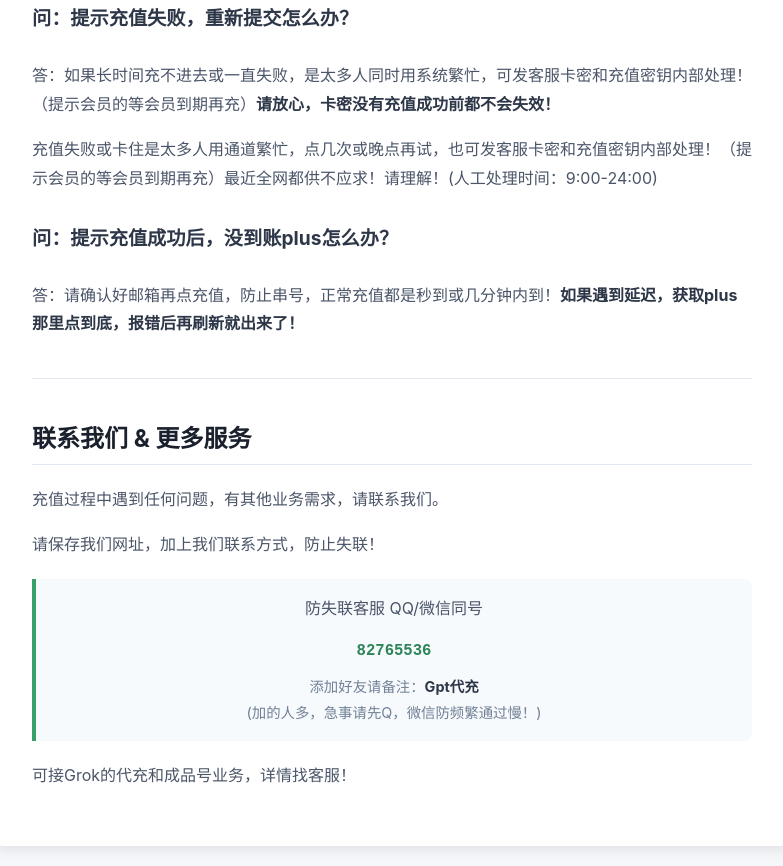
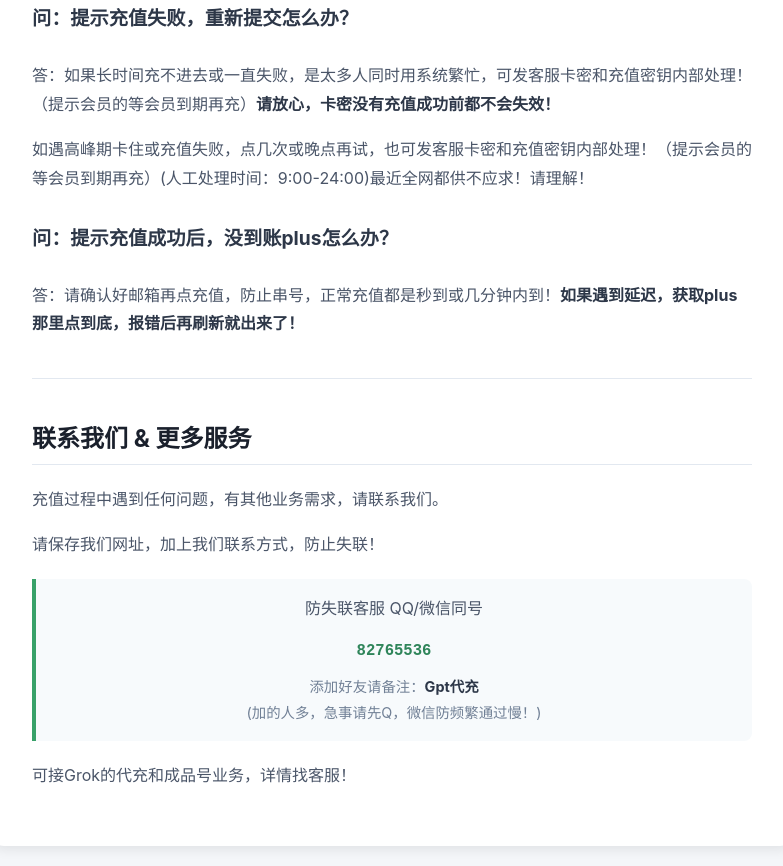
Before and after one commit to djswen116/maigpt.org, a plain HTML site: page help.html in a window 1280 px wide. Shown: the part 9098-9964 px from the top of the page, without its empty margins (248-1031 px from the left). Drawn offline with Linux system fonts and the light colour scheme.

Commit message:
Update help.html

```diff
--- a/help.html
+++ b/help.html
@@ -217,7 +217,7 @@
 
         <h3>问：提示充值失败，重新提交怎么办？</h3>
         <p>答：如果长时间充不进去或一直失败，是太多人同时用系统繁忙，可发客服卡密和充值密钥内部处理！（提示会员的等会员到期再充）<strong>请放心，卡密没有充值成功前都不会失效！</strong></p>
-        <p>充值失败或卡住是太多人用通道繁忙，点几次或晚点再试，也可发客服卡密和充值密钥内部处理！（提示会员的等会员到期再充）最近全网都供不应求！请理解！(人工处理时间：9:00-24:00)</p>
+        <p>如遇高峰期卡住或充值失败，点几次或晚点再试，也可发客服卡密和充值密钥内部处理！（提示会员的等会员到期再充）(人工处理时间：9:00-24:00)最近全网都供不应求！请理解！</p>
 
         <h3>问：提示充值成功后，没到账plus怎么办？</h3>
         <p>答：请确认好邮箱再点充值，防止串号，正常充值都是秒到或几分钟内到！<strong>如果遇到延迟，获取plus那里点到底，报错后再刷新就出来了！</strong></p>
```
